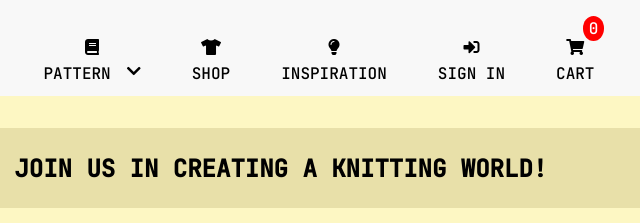
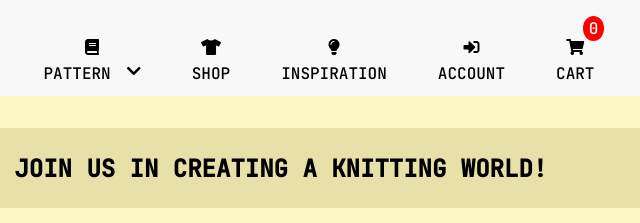
Before and after one commit to Madsemilf/knitbycamilla, a plain HTML site: page index.html in a window 1280 px wide. Shown: the top 223 px of the page, 640-1280 px from the left. Drawn offline with Linux system fonts and the light colour scheme; no server answers.

Commit message:
Commented and formatted

```diff
--- a/index.html
+++ b/index.html
@@ -53,7 +53,7 @@
 					</a>
 					<a href="/">
 						<i class="fas fa-sign-in-alt"></i>
-						<span>SIGN IN</span>
+						<span>ACCOUNT</span>
 					</a>
 					<button id="navigation-cart-button" class="navigation__cart-button">
 						<i class="fas fa-shopping-cart"></i>
@@ -67,6 +67,9 @@
 		<!-- Cart box -->
 		<section class="cart-box cart-box--hide cart-box--empty" id="cart-box">
 			<div class="cart-box__content">
+				<!-- cart items inserted from patternProduct.js -->
+				<!-- cart box inserted from showCart.js -->
+
 
 				<!-- <div class="cart-box__items" id="cart-items">
 					  <div>1</div>
@@ -84,6 +87,7 @@
 					Your cart is empty
 				</div>
 			</div>
+			<!-- cart total quantity and price inserted from patternProducts.js -->
 			<div class="cart-box__buttons">
 				<button class="cart-box__button--checkout">checkout</button>
 				<button class="cart-box__button--empty">empty cart</button>
@@ -98,7 +102,7 @@
 		</section>
 
 		<!-- Hero images -->
-		<!-- Images inserted from pattern.js -->
+		<!-- Images inserted from frontpage-hero-image.js -->
 		<section class="frontpage-hero-images grid">
 			<!-- <div class="grid__column--6 frontpage-hero-image">
 				<img src="/_app/assets/images/category_jackets.jpeg" alt="Picture of knitted handbag">
@@ -110,7 +114,7 @@
 		</section>
 
 		<!-- Category section -->
-		<!-- Categories inserted from category.js -->
+		<!-- Categories inserted from frontpage-categories-category.js -->
 		<section class="frontpage-categories grid">
 			<!-- <div class="frontpage-catgories__category grid__column--3">
 				<button class="frontpage-categories-image">
@@ -156,6 +160,7 @@
 				</p>
 				<button class="frontpage-information-button">BUY PATTERN RECEPIES FROM KNITBYCAMILLA</button>
 			</div>
+			<!-- Image inserted from frontpage-information-category.js -->
 			<!-- <div class="grid__column--6 frontpage-information-image">
 				<img src="/_app/assets/images/category_vest.jpeg" alt="">
 			</div> -->
```
Also changed, not shown: pattern/index.html (+3 -2 lines).
